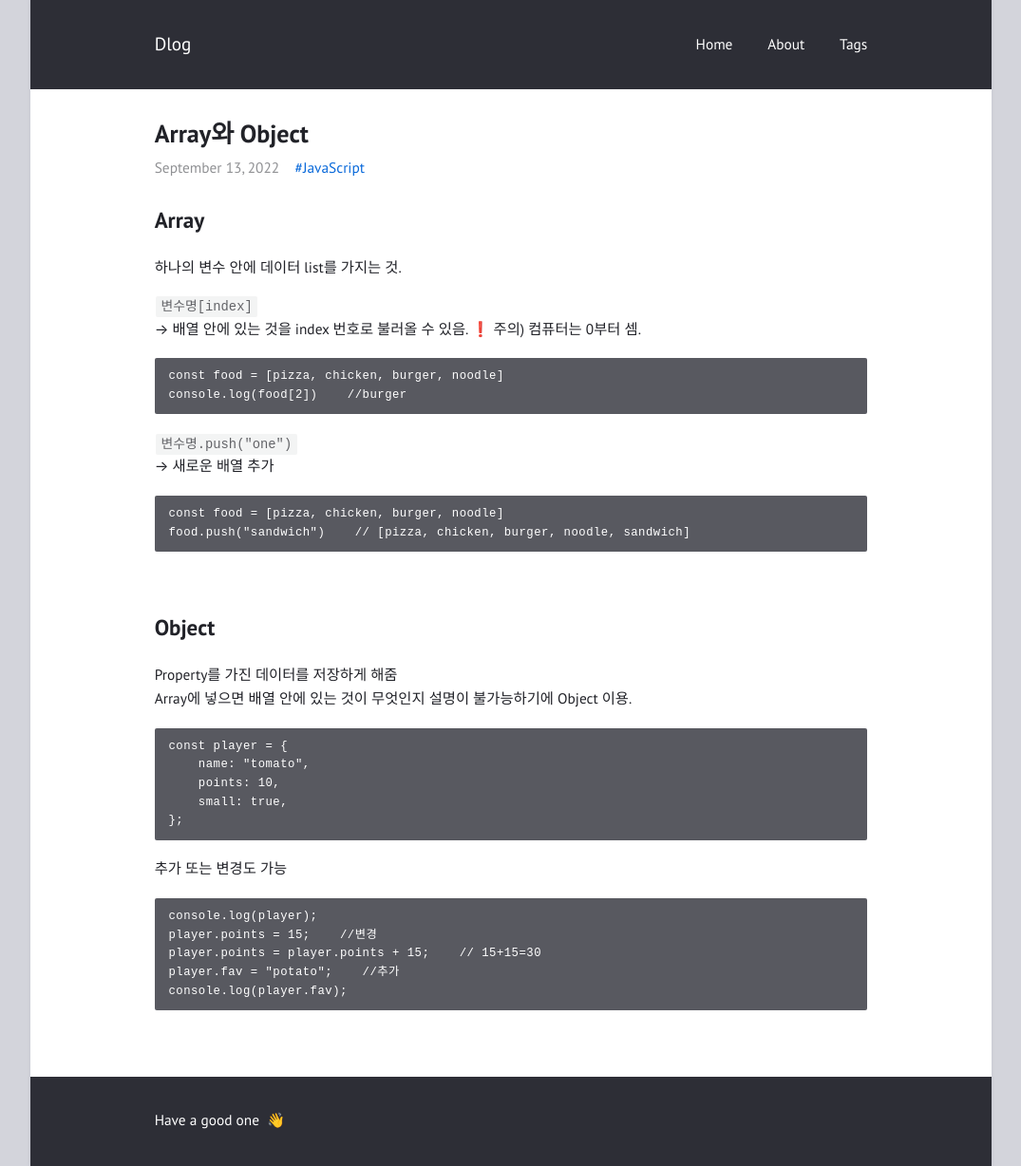
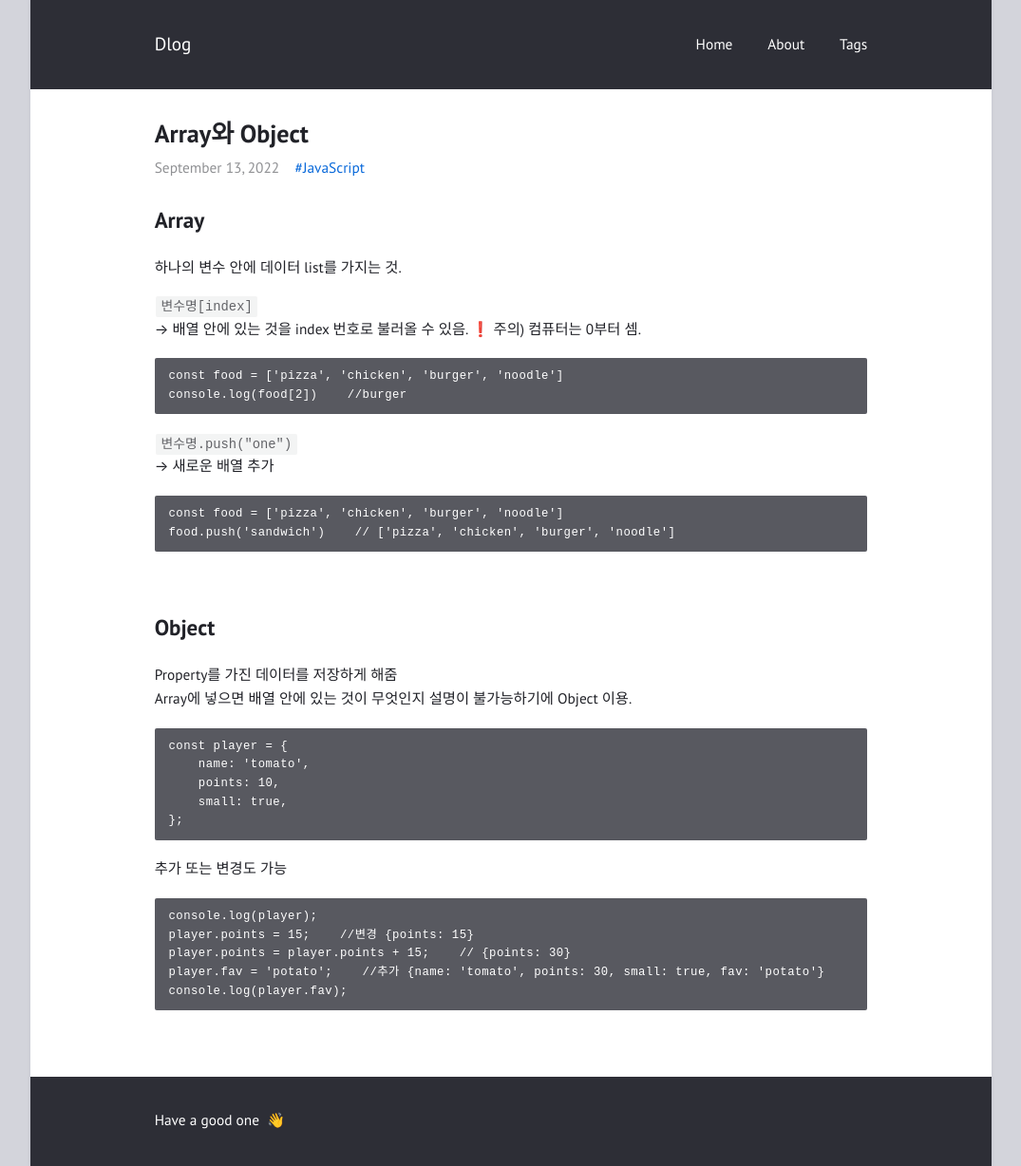
Before and after one commit to feb-dain/feb-dain.github.io, a Jekyll site: the page built from _posts/2022-09-13-array-and-object.md, in a window 1280 px wide. Shown: the whole page at 95% size, without its empty margins (102-1177 px from the left). Built offline with Jekyll 4.4.1, drawn with Linux system fonts in a browser that asks for light colours; comment, search, counter and statistics services are not loaded.

Commit message:
Update 2022-09-13-array-and-object.md

````diff
--- a/_posts/2022-09-13-array-and-object.md
+++ b/_posts/2022-09-13-array-and-object.md
@@ -10,7 +10,7 @@ tags: JavaScript
 `변수명[index]`<br>
 → 배열 안에 있는 것을 index 번호로 불러올 수 있음. ❗️ 주의) 컴퓨터는 0부터 셈.
 ```
-const food = [pizza, chicken, burger, noodle]
+const food = ['pizza', 'chicken', 'burger', 'noodle']
 console.log(food[2])    //burger
 ```
 
@@ -22,8 +22,8 @@ console.log(food[2])    //burger
 `변수명.push("one")`<br>
 → 새로운 배열 추가
 ```
-const food = [pizza, chicken, burger, noodle]
-food.push("sandwich")    // [pizza, chicken, burger, noodle, sandwich]
+const food = ['pizza', 'chicken', 'burger', 'noodle']
+food.push('sandwich')    // ['pizza', 'chicken', 'burger', 'noodle']
 ```
 
 <br>
@@ -34,7 +34,7 @@ Array에 넣으면 배열 안에 있는 것이 무엇인지 설명이 불가능
 
 ```
 const player = {
-    name: "tomato",
+    name: 'tomato',
     points: 10,
     small: true,
 };
@@ -43,8 +43,8 @@ const player = {
 추가 또는 변경도 가능
 ```
 console.log(player);
-player.points = 15;    //변경
-player.points = player.points + 15;    // 15+15=30
-player.fav = "potato";    //추가
+player.points = 15;    //변경 {points: 15}
+player.points = player.points + 15;    // {points: 30}
+player.fav = 'potato';    //추가 {name: 'tomato', points: 30, small: true, fav: 'potato'}
 console.log(player.fav);
 ```
````
